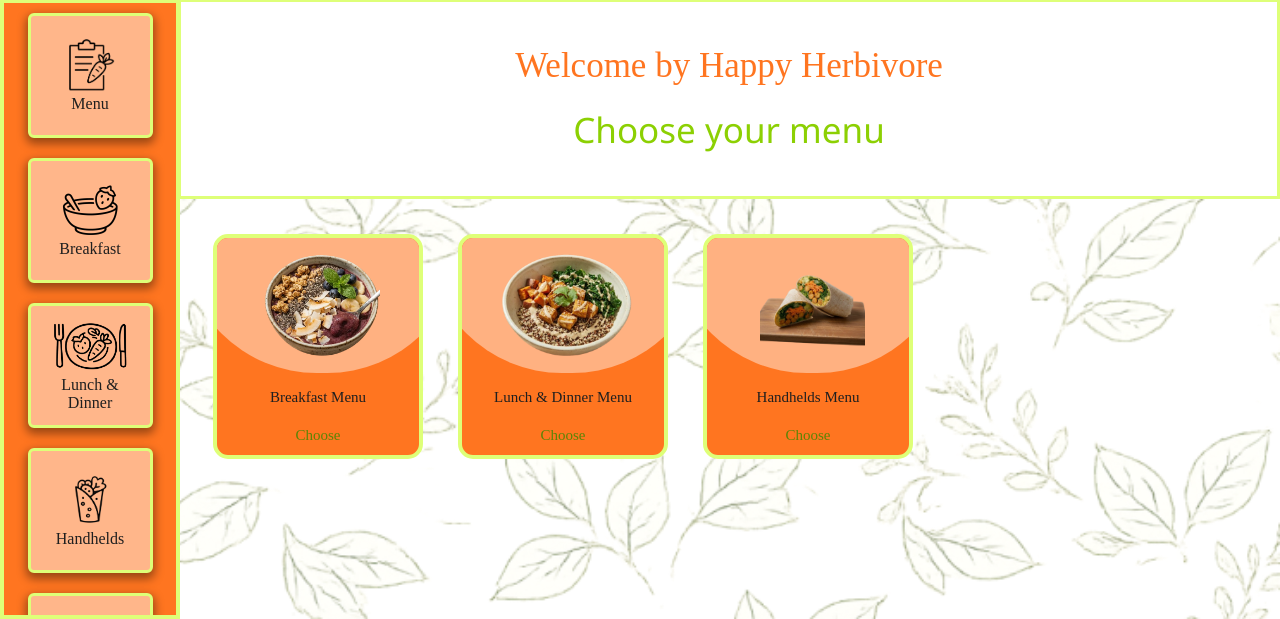
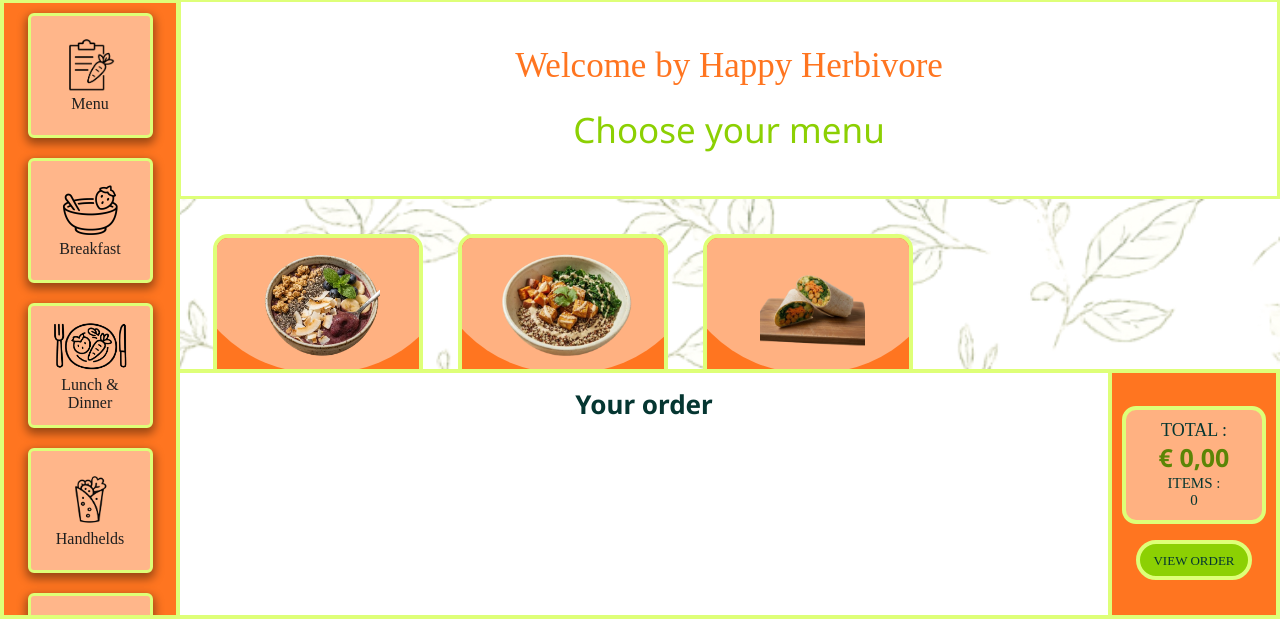
Before and after one commit to RidouanRashid/7.1-Module-Kiosk-2026-Han-Tianzi, a PHP site: page /menu-start.php in a window 1280 px wide. Shown: the part 181-800 px from the top of the page. Run offline with PHP 8.4, Linux system fonts and the light colour scheme; data comes from the database, SQL or seed files in the repository; some libraries are stand-ins or nearby versions; some web fonts are replaced.

Commit message:
mini cart footer af

```diff
--- /dev/null
+++ b/includes/cart-footer.php
@@ -0,0 +1,260 @@
+<?php
+if (session_status() === PHP_SESSION_NONE) {
+    session_start();
+}
+
+include_once(__DIR__ . "/connection.php");
+
+if (!isset($fmt) || !($fmt instanceof NumberFormatter)) {
+    $fmt = new NumberFormatter('nl_NL', NumberFormatter::CURRENCY);
+}
+
+$cart = $_SESSION['cart'] ?? [];
+$itemCount = 0;
+$total = 0;
+
+foreach ($cart as $item) {
+    $qty = (int)($item['qty'] ?? 1);
+    $itemCount += $qty;
+    $total += ((float)($item['price'] ?? 0)) * $qty;
+}
+
+function getCategoryFolderForCart($categoryId, $categoryName, $categoryFolders)
+{
+    if (isset($categoryFolders[$categoryId]) && !empty($categoryFolders[$categoryId])) {
+        return $categoryFolders[$categoryId];
+    }
+
+    return strtolower(str_replace([' ', '&'], ['', ''], trim($categoryName)));
+}
+
+function getTransparentImageForProduct($conn, $productId, $categoryFolders)
+{
+    if (!$productId || !($conn instanceof PDO)) {
+        return '';
+    }
+
+    $stmt = $conn->prepare("
+        SELECT
+            p.category_id,
+            c.NAME AS category_name,
+            i.filename_transparent
+        FROM products p
+        LEFT JOIN categories c ON p.category_id = c.category_id
+        LEFT JOIN images i ON p.image_id = i.image_id
+        WHERE p.product_id = :id
+        LIMIT 1
+    ");
+    $stmt->bindValue(':id', $productId, PDO::PARAM_INT);
+    $stmt->execute();
+
+    $row = $stmt->fetch(PDO::FETCH_ASSOC);
+
+    if (!$row || empty($row['filename_transparent'])) {
+        return '';
+    }
+
+    $folder = getCategoryFolderForCart(
+        (int)$row['category_id'],
+        $row['category_name'] ?? '',
+        $categoryFolders ?? []
+    );
+
+    return "assets/menu/" . $folder . "/" . $row['filename_transparent'];
+}
+?>
+
+<div class="cart-bar">
+    <div class="cart-bar-main">
+        <div class="cart-bar-title">
+            <p>Your order</p>
+        </div>
+
+        <div class="cart-bar-items">
+            <?php foreach ($cart as $index => $item): ?>
+                <?php
+                $qty = (int)($item['qty'] ?? 1);
+                $foodImage = '';
+
+                if (($item['type'] ?? '') === 'menu') {
+                    $main = $item['main'] ?? null;
+
+                    if (!empty($main['filename_transparent'])) {
+                        $mainCategoryId = (int)($main['category_id'] ?? 0);
+                        $mainCategoryName = $main['category_name'] ?? '';
+
+                        $mainCategoryFolder = getCategoryFolderForCart(
+                            $mainCategoryId,
+                            $mainCategoryName,
+                            $categoryFolders ?? []
+                        );
+
+                        $foodImage = "assets/menu/" . $mainCategoryFolder . "/" . $main['filename_transparent'];
+                    }
+                } else {
+                    $productId = (int)($item['product_id'] ?? 0);
+                    $foodImage = getTransparentImageForProduct($conn, $productId, $categoryFolders ?? []);
+                }
+                ?>
+
+                <div class="cart-mini-card">
+                    <div class="cart-mini-img-box">
+                        <?php if (!empty($foodImage)): ?>
+                            <img
+                                src="<?php echo htmlspecialchars($foodImage); ?>"
+                                class="cart-mini-img"
+                                alt="<?php echo htmlspecialchars($item['name'] ?? 'Product'); ?>">
+                        <?php endif; ?>
+                    </div>
+
+                    <div class="cart-mini-text">
+                        <p class="cart-mini-name">
+                            <?php echo htmlspecialchars($item['name'] ?? 'Product'); ?>
+                        </p>
+
+                        <div class="cart-mini-meta">
+                            <span class="cart-mini-price">
+                                <?php echo $fmt->formatCurrency((float)($item['price'] ?? 0), 'EUR'); ?>
+                            </span>
+                            <span class="cart-mini-kcal">
+                                <?php echo (int)($item['kcal'] ?? 0); ?> KCAL
+                            </span>
+                        </div>
+
+                        <div class="cart-mini-qty">
+                            <form method="post" action="cart-actions.php" class="cart-qty-form">
+                                <input type="hidden" name="action" value="decrease">
+                                <input type="hidden" name="product_id" value="<?php echo (int)$index; ?>">
+                                <input type="hidden" name="ajax" value="1">
+                                <button type="submit">−</button>
+                            </form>
+
+                            <span><?php echo $qty; ?></span>
+
+                            <form method="post" action="cart-actions.php" class="cart-qty-form">
+                                <input type="hidden" name="action" value="increase">
+                                <input type="hidden" name="product_id" value="<?php echo (int)$index; ?>">
+                                <input type="hidden" name="ajax" value="1">
+                                <button type="submit">+</button>
+                            </form>
+                        </div>
+                    </div>
+                </div>
+            <?php endforeach; ?>
+        </div>
+    </div>
+
+    <div class="cart-bar-summary">
+
+        <div id="mini-cart-tekst-box">
+            <p class="cart-total-label">TOTAL :</p>
+            <p class="cart-total-price"><?php echo $fmt->formatCurrency((float)$total, 'EUR'); ?></p>
+            <p class="cart-total-items">ITEMS :<br><?php echo $itemCount; ?></p>
+        </div>
+        <a href="cart.php" class="cart-view-btn">VIEW ORDER</a>
+    </div>
+</div>
+
+<script>
+    (function() {
+        if (window.cartFooterAjaxBound) return;
+        window.cartFooterAjaxBound = true;
+
+        document.addEventListener('submit', function(e) {
+            const form = e.target;
+
+            if (!form.classList.contains('cart-qty-form')) {
+                return;
+            }
+
+            e.preventDefault();
+
+            const formData = new FormData(form);
+
+            fetch('cart-actions.php', {
+                    method: 'POST',
+                    body: formData
+                })
+                .then(response => response.text())
+                .then(text => {
+                    let data;
+
+                    try {
+                        data = JSON.parse(text);
+                    } catch (error) {
+                        console.error('Geen geldige JSON ontvangen van cart-actions.php');
+                        console.error(text);
+                        return;
+                    }
+
+                    if (!data.success) {
+                        console.error('Cart update niet gelukt:', data);
+                        return;
+                    }
+
+                    return fetch('includes/cart-footer.php', {
+                        headers: {
+                            'X-Requested-With': 'XMLHttpRequest'
+                        }
+                    });
+                })
+                .then(response => {
+                    if (!response) return null;
+                    return response.text();
+                })
+                .then(html => {
+                    if (!html) return;
+
+                    const wrapper = document.createElement('div');
+                    wrapper.innerHTML = html;
+
+                    const newCartBar = wrapper.querySelector('.cart-bar');
+                    const currentCartBar = document.querySelector('.cart-bar');
+
+                    if (newCartBar && currentCartBar) {
+                        currentCartBar.replaceWith(newCartBar);
+                    }
+
+                    return fetch('cart-actions.php?action=count&ajax=1');
+                })
+                .then(response => {
+                    if (!response) return null;
+                    return response.text();
+                })
+                .then(text => {
+                    if (!text) return;
+
+                    let data;
+
+                    try {
+                        data = JSON.parse(text);
+                    } catch (error) {
+                        console.error('Geen geldige JSON ontvangen voor badge count');
+                        console.error(text);
+                        return;
+                    }
+
+                    const badge = document.querySelector('.cart-badge');
+
+                    if (badge) {
+                        if (data.itemCount > 0) {
+                            badge.textContent = data.itemCount;
+                        } else {
+                            badge.remove();
+                        }
+                    } else if (data.itemCount > 0) {
+                        const cartLink = document.querySelector('#winkelmandje-link');
+                        if (cartLink) {
+                            const span = document.createElement('span');
+                            span.className = 'cart-badge';
+                            span.textContent = data.itemCount;
+                            cartLink.appendChild(span);
+                        }
+                    }
+                })
+                .catch(error => {
+                    console.error('Cart update failed:', error);
+                });
+        });
+    })();
+</script>
--- a/kies-orders.php
+++ b/kies-orders.php
@@ -100,6 +100,8 @@ try {
                     <?php endforeach; ?>
                 </div>
 
+                <?php include("includes/cart-footer.php"); ?>
+
             </div>
         </div>
     </div>
--- a/menu-start.php
+++ b/menu-start.php
@@ -115,6 +115,9 @@ $menuImageSets = [
 
                 </div>
             </div>
+
+            <?php include("includes/cart-footer.php"); ?>
+
         </div>
     </div>
 
--- a/style.css
+++ b/style.css
@@ -1692,3 +1692,255 @@ body {
 }
 
 /* timeout sessie einde */
+
+/* footer cart begin */
+.cart-bar {
+	position: fixed;
+	left: 176px;
+	right: 0;
+	bottom: 0;
+	height: 250px;
+	display: flex;
+	background: #f3f3f3;
+	border: 4px solid #deff78;
+	box-sizing: border-box;
+	z-index: 5;
+}
+
+.cart-bar-main {
+	flex: 1;
+	display: flex;
+	flex-direction: column;
+	background: white;
+	padding: 10px 20px;
+	box-sizing: border-box;
+	min-width: 0;
+}
+
+.cart-bar-title {
+	display: flex;
+	align-items: center;
+	justify-content: center;
+	height: 42px;
+}
+
+.cart-bar-title p {
+	font-size: 26px;
+	font-weight: bold;
+	font-family: 'Noto Sans';
+	color: #053631;
+}
+
+.cart-bar-items {
+	flex: 1;
+	display: flex;
+	align-items: flex-end;
+	gap: 16px;
+	overflow-x: auto;
+	padding: 8px 0 4px;
+	min-width: 0;
+}
+
+.cart-bar-items::-webkit-scrollbar {
+	display: none;
+}
+
+.cart-mini-card {
+	width: 150px;
+	min-width: 150px;
+	height: 170px;
+	background: #FF7520;
+	border: 4px solid #deff78;
+	border-radius: 15px;
+	overflow: hidden;
+	display: flex;
+	flex-direction: column;
+	padding: 0;
+	box-sizing: border-box;
+	flex-shrink: 0;
+}
+
+.cart-mini-img-box {
+	width: 190px;
+	height: 82px;
+	margin-left: -20px;
+	background: #FFB181;
+	border-radius: 0 0 120px 120px;
+	display: flex;
+	align-items: center;
+	justify-content: center;
+	position: relative;
+}
+
+.cart-mini-img {
+	width: auto;
+	max-width: 105px;
+	height: 78px;
+	object-fit: contain;
+	padding: 6px;
+}
+
+.cart-mini-text {
+	flex: 1;
+	display: flex;
+	flex-direction: column;
+	justify-content: space-between;
+	padding: 6px 8px 8px;
+}
+
+.cart-mini-name {
+	margin: 0;
+	min-height: 34px;
+	display: flex;
+	align-items: center;
+	justify-content: center;
+	text-align: center;
+	font-family: 'Renos-Rough';
+	font-size: 11px;
+	line-height: 1.05;
+	color: #000;
+	text-transform: uppercase;
+}
+
+.cart-mini-meta {
+	display: flex;
+	align-items: center;
+	justify-content: space-between;
+	font-family: 'Renos-Rough';
+	font-size: 10px;
+	line-height: 1;
+	padding-bottom: 5px;
+}
+
+.cart-mini-price {
+	color: #5B8506;
+}
+
+.cart-mini-kcal {
+	color: #000;
+}
+
+.cart-mini-qty {
+	margin: 0 auto;
+	display: flex;
+	align-items: center;
+	justify-content: center;
+	gap: 6px;
+	background: #deff78;
+	border-radius: 999px;
+	padding: 2px 8px;
+}
+
+.cart-mini-qty form {
+	margin: 0;
+	display: flex;
+}
+
+.cart-mini-qty button {
+	width: 18px;
+	height: 18px;
+	border: none;
+	border-radius: 50%;
+	background: #ffffff;
+	font-family: 'Noto Sans';
+	font-size: 12px;
+	font-weight: 700;
+	line-height: 1;
+	cursor: pointer;
+	padding: 0;
+	display: flex;
+	align-items: center;
+	justify-content: center;
+}
+
+.cart-mini-qty span {
+	min-width: 12px;
+	text-align: center;
+	font-family: 'Noto Sans';
+	font-size: 11px;
+	font-weight: 700;
+	color: #053631;
+}
+
+.cart-bar-summary {
+	width: 168px;
+	height: 100%;
+
+	background: #FF7520;
+	border-left: 4px solid #deff78;
+
+	display: flex;
+	flex-direction: column;
+	align-items: center;
+	justify-content: center;
+
+	padding: 10px 10px 12px;
+	box-sizing: border-box;
+}
+
+#mini-cart-tekst-box {
+	width: 100%;
+	height: 118px;
+	background: #FFB181;
+	border: 4px solid #deff78;
+	border-radius: 14px;
+	box-sizing: border-box;
+
+	display: flex;
+	flex-direction: column;
+	align-items: center;
+	justify-content: center;
+
+	padding: 8px 6px;
+	gap: 4px;
+	text-align: center;
+}
+
+.cart-total-label,
+.cart-total-price,
+.cart-total-items {
+	margin: 0;
+	text-align: center;
+	line-height: 1.05;
+	color: #053631;
+}
+
+.cart-total-label {
+	font-family: 'Renos-Rough';
+	font-size: 18px;
+}
+
+.cart-total-price {
+	font-family: 'Noto Sans';
+	font-size: 25px;
+	font-weight: 700;
+	color: #5B8506;
+}
+
+.cart-total-items {
+	font-family: 'Renos-Rough';
+	font-size: 15px;
+	line-height: 17px;
+}
+
+.cart-view-btn {
+	margin-top: 16px;
+	width: 116px;
+	height: 40px;
+
+	display: flex;
+	align-items: center;
+	justify-content: center;
+
+	background: #8CD003;
+	color: #053631;
+	border: 4px solid #deff78;
+	border-radius: 999px;
+
+	font-family: 'Renos-Rough';
+	font-size: 13px;
+	text-decoration: none;
+	line-height: 1;
+}
+
+/* footer cart einde */
```
Also changed, not shown: cart-actions.php (+79 -25 lines).
